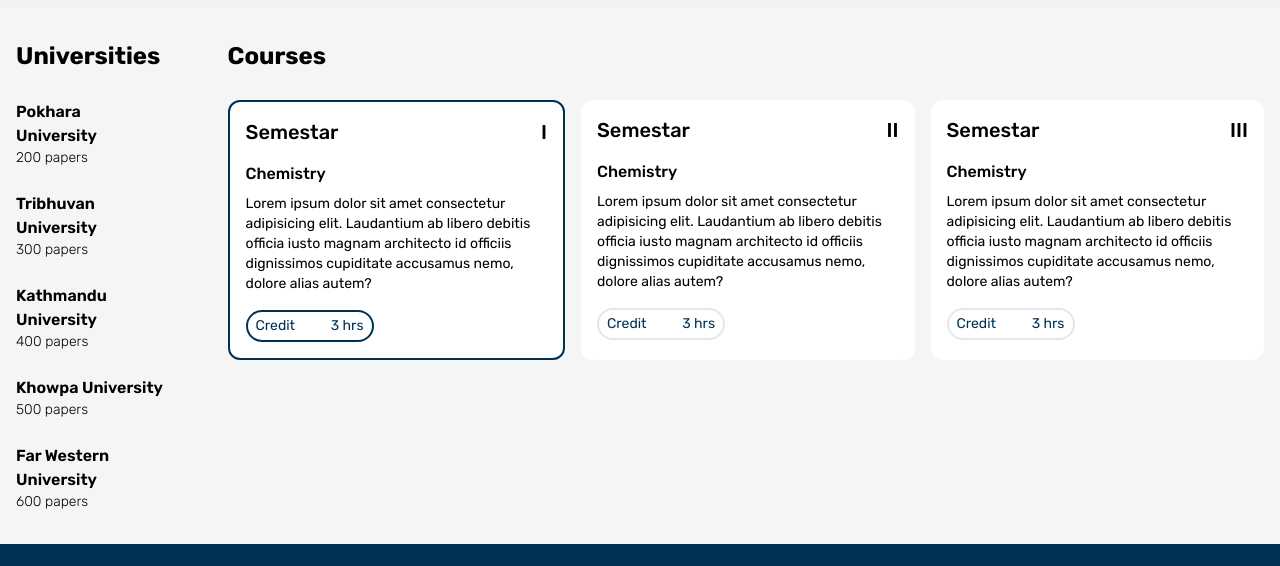
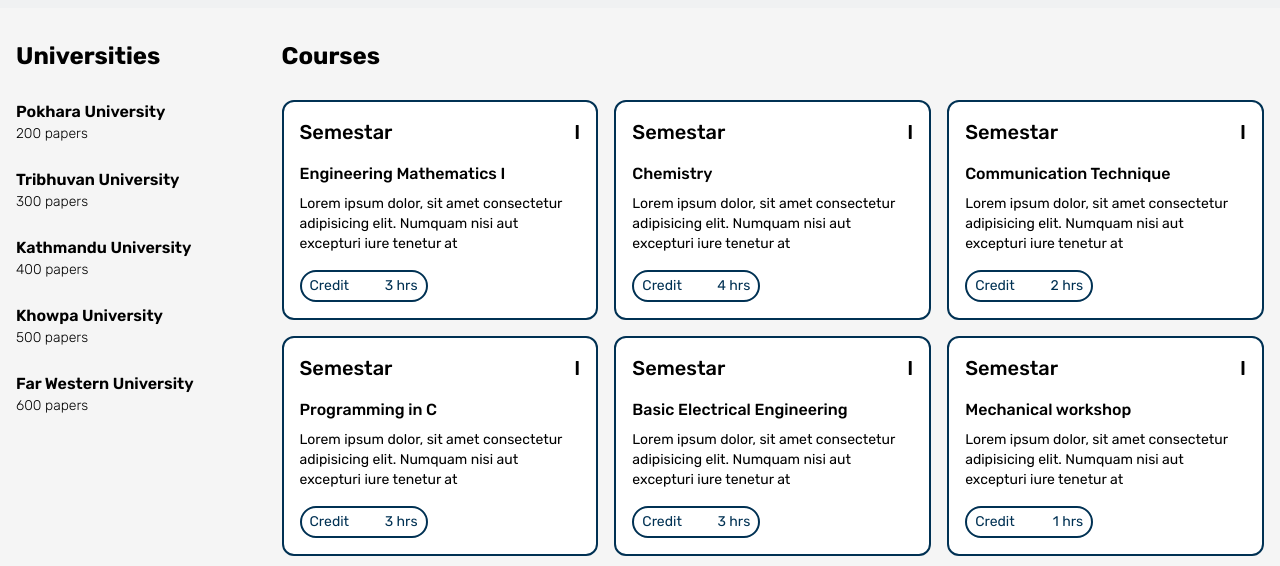
Before and after one commit to rk-codeflow/oig, a website: page index.html in a window 1280 px wide. Shown: the part 784-1350 px from the top of the page. Drawn offline with Linux system fonts and the light colour scheme.

Commit message:
courses section

```diff
--- a/index.html
+++ b/index.html
@@ -107,7 +107,7 @@
 
     <!-- university and subjects-->
     <section class="py-8 flex gap-16 container mx-auto px-4">
-      <div class="max-w-80">
+      <div class="w-64 max-w-80">
         <h3 class="font-bold text-lg md:text-xl lg:text-2xl mb-7">
           Universities
         </h3>
@@ -118,80 +118,7 @@
       <div class="courses w-full">
         <h3 class="font-bold text-lg md:text-xl lg:text-2xl mb-7">Courses</h3>
 
-        <div class="course-box flex gap-x-4">
-          <!-- first div -->
-          <div
-            class="p-4 cursor-pointer rounded-xl bg-white border-2 border-primary-100 group transition duration-200 ease-linear hover:bg-primary-100"
-          >
-            <div class="flex justify-between">
-              <p class="font-medium text-xl group-hover:text-white">Semestar</p>
-              <p class="font-medium text-xl group-hover:text-white">I</p>
-            </div>
-            <h5 class="font-medium mt-4 mb-2 text-md group-hover:text-white">
-              Chemistry
-            </h5>
-            <p class="font-normal text-sm mb-4 group-hover:text-white">
-              Lorem ipsum dolor sit amet consectetur adipisicing elit.
-              Laudantium ab libero debitis officia iusto magnam architecto id
-              officiis dignissimos cupiditate accusamus nemo, dolore alias
-              autem?
-            </p>
-            <div
-              class="px-2 py-1 text-primary-100 border-2 border-primary-100 font-normal text-sm rounded-3xl max-w-32 flex group-hover:border-white"
-            >
-              <div class="flex justify-between w-full">
-                <span class="group-hover:text-white">Credit</span>
-                <span class="group-hover:text-white">3 hrs</span>
-              </div>
-            </div>
-          </div>
-
-          <!-- second div -->
-          <div class="border-dashed p-4 cursor-pointer rounded-xl bg-white">
-            <div class="flex justify-between">
-              <p class="font-medium text-xl">Semestar</p>
-              <p class="font-medium text-xl">II</p>
-            </div>
-            <h5 class="font-medium mt-4 mb-2 text-md">Chemistry</h5>
-            <p class="font-normal text-sm mb-4">
-              Lorem ipsum dolor sit amet consectetur adipisicing elit.
-              Laudantium ab libero debitis officia iusto magnam architecto id
-              officiis dignissimos cupiditate accusamus nemo, dolore alias
-              autem?
-            </p>
-            <div
-              class="px-2 py-1 text-primary-100 border-2 font-normal text-sm rounded-3xl max-w-32 flex"
-            >
-              <div class="flex justify-between w-full">
-                <span>Credit</span>
-                <span>3 hrs</span>
-              </div>
-            </div>
-          </div>
-
-          <!-- third div -->
-          <div class="border-dashed p-4 cursor-pointer rounded-xl bg-white">
-            <div class="flex justify-between">
-              <p class="font-medium text-xl">Semestar</p>
-              <p class="font-medium text-xl">III</p>
-            </div>
-            <h5 class="font-medium mt-4 mb-2 text-md">Chemistry</h5>
-            <p class="font-normal text-sm mb-4">
-              Lorem ipsum dolor sit amet consectetur adipisicing elit.
-              Laudantium ab libero debitis officia iusto magnam architecto id
-              officiis dignissimos cupiditate accusamus nemo, dolore alias
-              autem?
-            </p>
-            <div
-              class="px-2 py-1 text-primary-100 border-2 font-normal text-sm rounded-3xl max-w-32 flex"
-            >
-              <div class="flex justify-between w-full">
-                <span>Credit</span>
-                <span>3 hrs</span>
-              </div>
-            </div>
-          </div>
-        </div>
+        <div class="course-box"></div>
       </div>
     </section>
 
--- a/script.js
+++ b/script.js
@@ -29,7 +29,7 @@
 const subjects = [
   {
     id: 1,
-    sub: "Engineering Maths",
+    sub: "Engineering Mathematics I",
     sem: "I",
     desc: "Lorem ipsum dolor, sit amet consectetur adipisicing elit. Numquam nisi aut excepturi iure tenetur at",
     credit: 3,
@@ -73,10 +73,12 @@
 
 // university
 const university = document.querySelector(".university");
+const course = document.querySelector(".course-box");
 
+// University list here
 const getUniversityList = () => {
   let universityList = univs.map((univ) => {
-    return `<div class="cursor-pointer">
+    return `<div class="cursor-pointer" key="${univ.id}">
       <h5 class="font-semibold">${univ.name}</h5>
         <p class="font-light text-sm">${univ.numberOfPapers} papers</p>
       </div>`;
@@ -88,6 +90,43 @@
   getUniversityList();
 });
 
+// Course list here
+const getCourseList = () => {
+  let courseList = subjects.map((subject) => {
+    return `
+    <div
+    key=${subject.id}
+    class="p-4 cursor-pointer rounded-xl bg-white border-2 border-primary-100 group transition duration-200 ease-linear hover:bg-primary-100"
+  >
+    <div class="flex justify-between">
+      <p class="font-medium text-xl group-hover:text-white">Semestar</p>
+      <p class="font-medium text-xl group-hover:text-white">${subject.sem}</p>
+    </div>
+    <h5 class="font-medium mt-4 mb-2 text-md group-hover:text-white">
+      ${subject.sub}
+    </h5>
+    <p class="font-normal text-sm mb-4 group-hover:text-white">
+      ${subject.desc}
+    </p>
+    <div
+      class="px-2 py-1 text-primary-100 border-2 border-primary-100 font-normal text-sm rounded-3xl max-w-32 flex group-hover:border-white"
+    >
+      <div class="flex justify-between w-full">
+        <span class="group-hover:text-white">Credit</span>
+        <span class="group-hover:text-white">${subject.credit} hrs</span>
+      </div>
+    </div>
+  </div>
+    `;
+  });
+
+  course.innerHTML = courseList.join("");
+};
+
+window.addEventListener("DOMContentLoaded", () => {
+  getCourseList();
+});
+
 // footer year
 const getYear = document.querySelector(".year");
 
--- a/tailwind.css
+++ b/tailwind.css
@@ -57,4 +57,11 @@
       transform: scale(0.75);
     }
   }
+
+  /* course-box */
+  .course-box {
+    display: grid;
+    grid-template-columns: repeat(auto-fit, minmax(300px, 1fr));
+    gap: 1rem;
+  }
 }
```
Also changed, not shown: css/styles.css.
